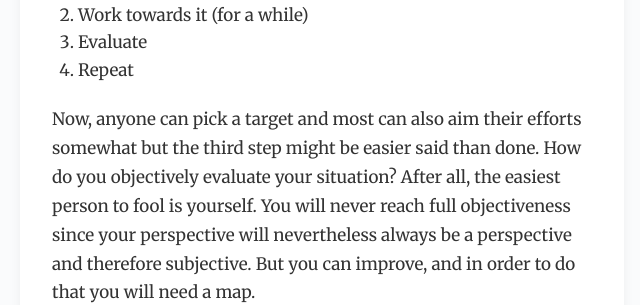
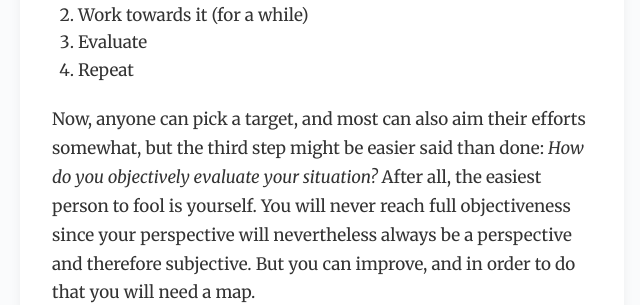
Before and after one commit to gdbroman/broman.blog, a Jekyll site: the page built from _posts/2019/2019-09-15-what-should-you-do-with-your-life.md, in a window 1280 px wide and 900 px high, scrolled down 2769 px. Shown: the part 152-457 px from the top of the window, without its empty margins (180-820 px from the left). Built offline with Jekyll 4.4.1, drawn with Linux system fonts in a browser that asks for light colours.

Commit message:
revision

```diff
--- a/_posts/2019/2019-09-15-what-should-you-do-with-your-life.md
+++ b/_posts/2019/2019-09-15-what-should-you-do-with-your-life.md
@@ -38,7 +38,7 @@
 3. Evaluate
 4. Repeat
 
-Now, anyone can pick a target and most can also aim their efforts somewhat but the third step might be easier said than done. How do you objectively evaluate your situation? After all, the easiest person to fool is yourself. You will never reach full objectiveness since your perspective will nevertheless always be a perspective and therefore subjective. But you can improve, and in order to do that you will need a map.
+Now, anyone can pick a target, and most can also aim their efforts somewhat, but the third step might be easier said than done: *How do you objectively evaluate your situation?* After all, the easiest person to fool is yourself. You will never reach full objectiveness since your perspective will nevertheless always be a perspective and therefore subjective. But you can improve, and in order to do that you will need a map.
 
 What map you choose will impact your evaluation and therefore also future targets. In other words; the map will fully influence your journey to truth. The choice of map should thus be of highest interest.
 
```
